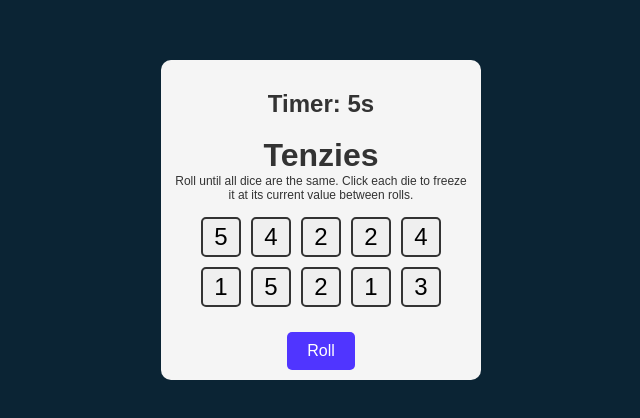
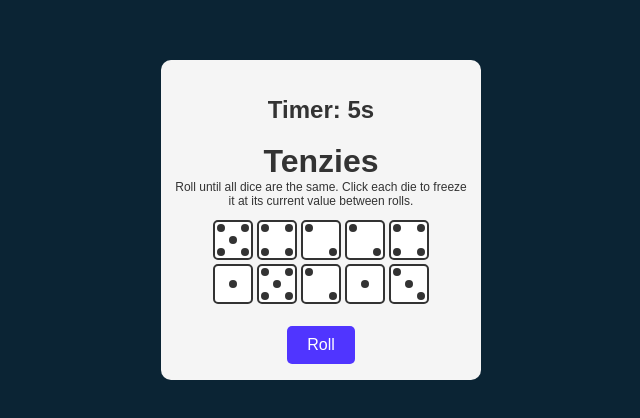
Before and after one commit to Alina483/tenzies-game, a React (Vite) app: page / in a window 1280 px wide. Shown: the part 180-598 px from the top of the page, without its empty margins (319-959 px from the left). Built offline with nearby package versions, Linux system fonts and the light colour scheme.

Commit message:
Dice face

```diff
--- a/src/components/Die.jsx
+++ b/src/components/Die.jsx
@@ -1,5 +1,18 @@
+const pipMap = {
+  1: [4],
+  2: [0, 8],
+  3: [0, 4, 8],
+  4: [0, 2, 6, 8],
+  5: [0, 2, 4, 6, 8],
+  6: [0, 2, 3, 5, 6, 8]
+};
+
 export default function Die(prop) {
     return (
-        <button className={`die ${prop.isHeld ? "held" : "not-held"}`} style={{ backgroundColor: prop.isHeld && "#59E391" }} onClick={prop.holdDice}>{prop.value}</button>
-    )
+        <div className={`die-face${prop.isHeld ? ' held' : ''}`} onClick={prop.holdDice}>
+      {[...Array(9)].map((_, i) => (
+        <div key={i} className={`pip${pipMap[prop.value].includes(i) ? ' active' : ''}`}></div>
+      ))}
+    </div>
+    );
 }
--- a/src/index.css
+++ b/src/index.css
@@ -33,18 +33,34 @@ main {
     padding: 0 10px;
 }
 
-.die {
-    width: 40px;
-    height: 40px;
-    display: flex;
-    justify-content: center;
-    align-items: center;
-    border: 2px solid #333;
-    border-radius: 5px;
-    font-size: 24px;
-    margin: 5px;
-    cursor: pointer;
-    user-select: none;
+.die-face {
+  display: grid;
+  grid-template-columns: repeat(3, 1fr);
+  grid-template-rows: repeat(3, 1fr);
+  width: 40px;
+  height: 40px;
+  background: white;
+  border-radius: 5px;
+  border: 2px solid #333;
+  cursor: pointer;
+  position: relative;
+  margin: 2px;
+}
+
+.pip {
+  width: 8px;
+  height: 8px;
+  border-radius: 50%;
+  background: transparent;
+  margin: auto;
+}
+
+.pip.active {
+  background: #333;
+}
+
+.die-face.held {
+  background: #59E391;
 }
 
 .container {
```
